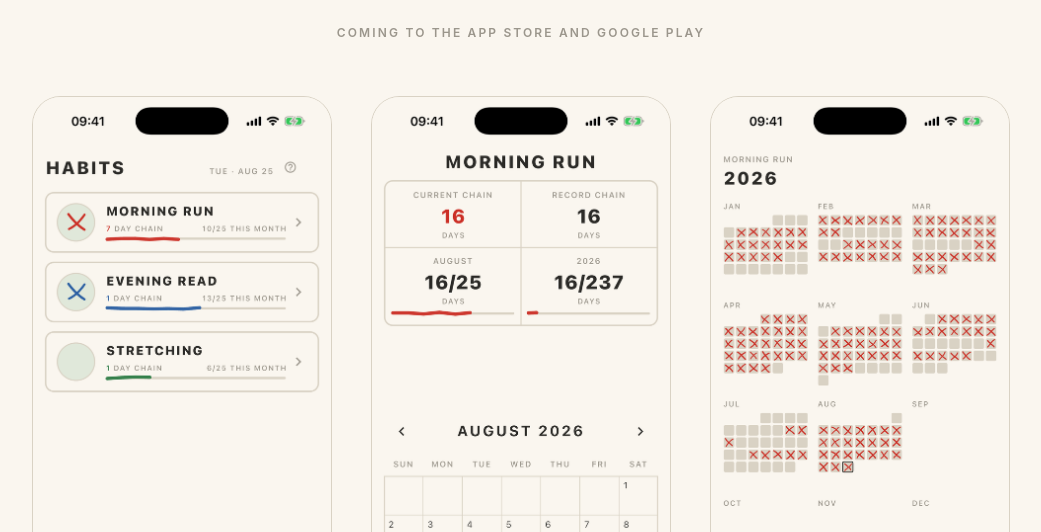
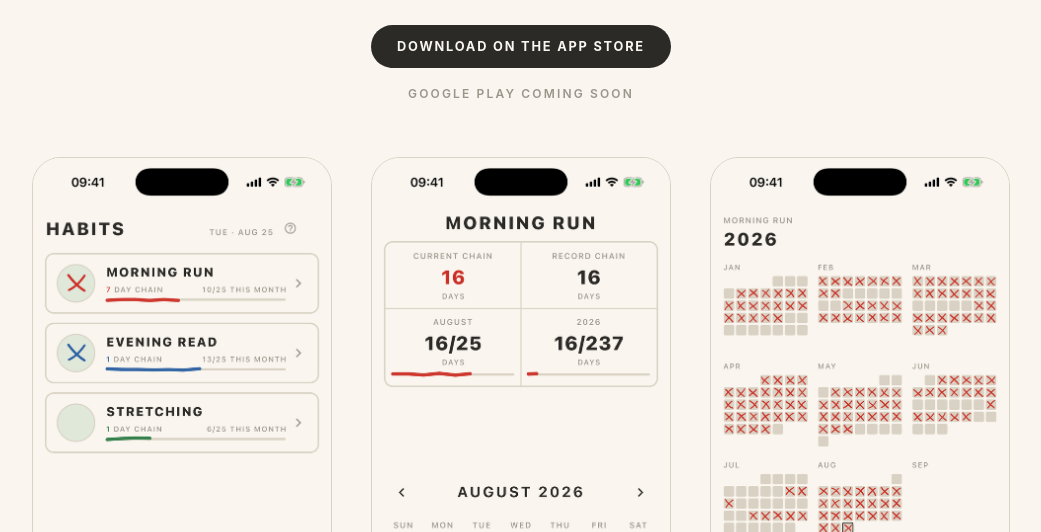
Before and after one commit to chioreanradudandan/exfield-site, a plain HTML site: page index.html in a window 1280 px wide. Shown: the part 268-800 px from the top of the page, without its empty margins (119-1160 px from the left). Drawn offline with Linux system fonts and the light colour scheme.

Commit message:
Landing: App Store download link, Google Play still coming
Co-Authored-By: Claude Opus 5.5 <noreply@anthropic.com>

```diff
--- a/index.html
+++ b/index.html
@@ -83,8 +83,23 @@
       text-transform: uppercase;
     }
     .tag { margin-top: 10px; color: var(--ink-faded); font-size: 1rem; line-height: 1.5; }
+    .store {
+      display: inline-block;
+      margin-top: 28px;
+      padding: 14px 26px;
+      border-radius: 999px;
+      background: var(--ink);
+      color: var(--paper);
+      font-size: 0.8rem;
+      font-weight: 700;
+      letter-spacing: 0.14em;
+      text-transform: uppercase;
+      text-decoration: none;
+      transition: background-color 0.15s;
+    }
+    .store:hover, .store:focus-visible { background: var(--marker); }
     .soon {
-      margin-top: 28px;
+      margin-top: 18px;
       font-size: 0.75rem;
       font-weight: 600;
       letter-spacing: 0.18em;
@@ -104,7 +119,8 @@
     <h1>Exfield</h1>
     <p class="tag">Don't break the chain. A wall-calendar habit tracker —
       one red X per day, all data on your device.</p>
-    <p class="soon">Coming to the App Store and Google Play</p>
+    <a class="store" href="https://apps.apple.com/app/exfield-habit-calendar/id6805454452">Download on the App Store</a>
+    <p class="soon">Google Play coming soon</p>
   </main>
   <section class="screens" aria-label="Screenshots">
     <figure>
```
